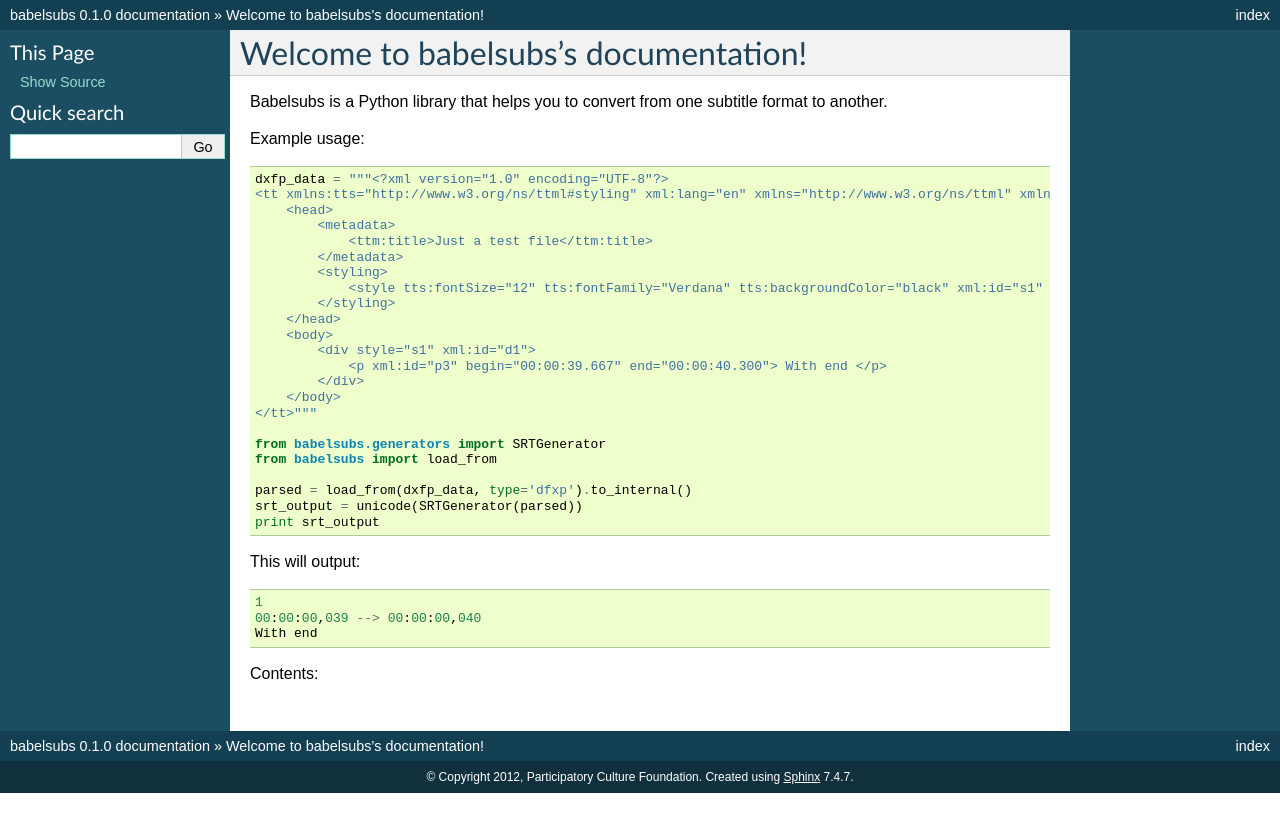
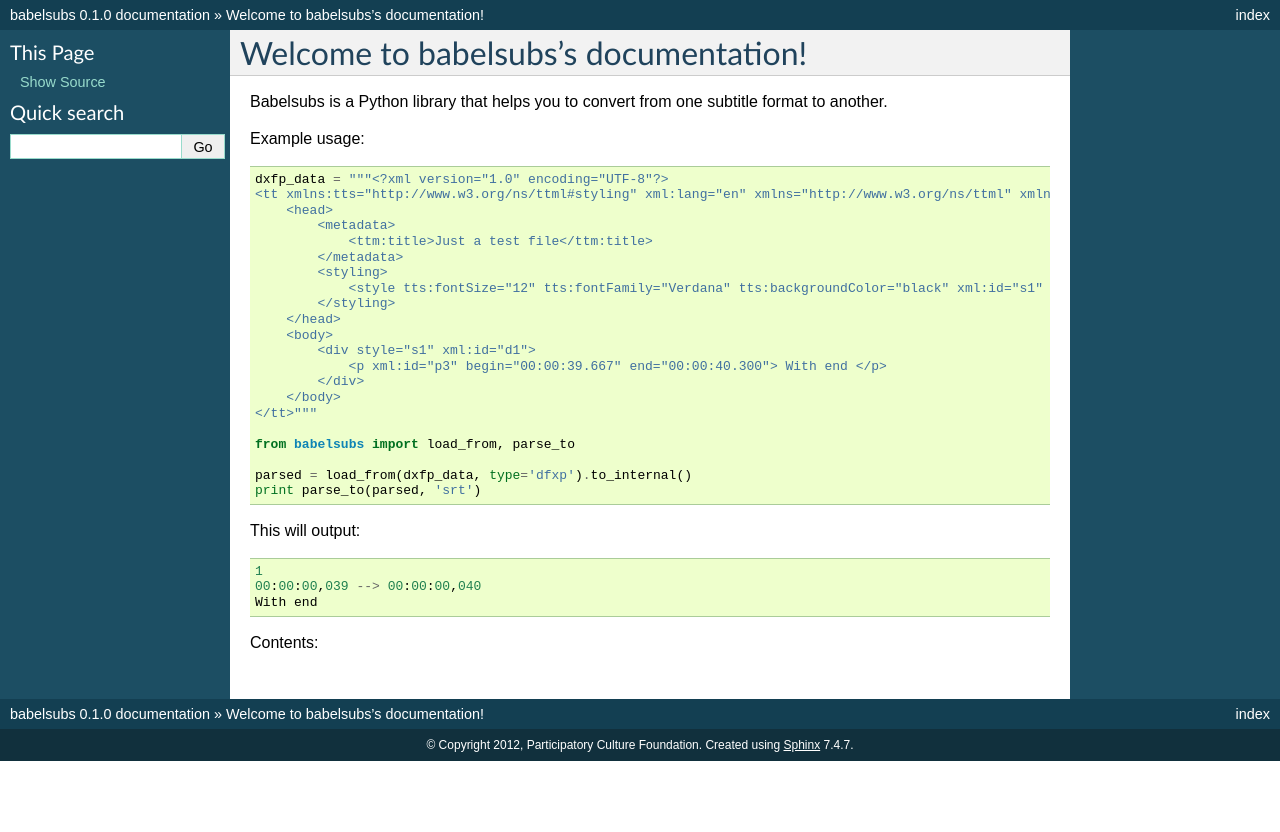
Before and after one commit to pculture/babelsubs, a Sphinx documentation site: the page built from docs/index.rst, in a window 1280 px wide. Shown: the top 832 px of the page. Built offline with Sphinx 7.4.7, drawn with Linux system fonts in a browser that asks for light colours.

Commit message:
Add parse_to function

```diff
--- a/docs/index.rst
+++ b/docs/index.rst
@@ -30,12 +30,10 @@
         </body>
     </tt>"""
 
-    from babelsubs.generators import SRTGenerator
-    from babelsubs import load_from
+    from babelsubs import load_from, parse_to
 
     parsed = load_from(dxfp_data, type='dfxp').to_internal()
-    srt_output = unicode(SRTGenerator(parsed))
-    print srt_output
+    print parse_to(parsed, 'srt')
 
 This will output:
 
```
Also changed, not shown: babelsubs/__init__.py (+7 -0 lines).
